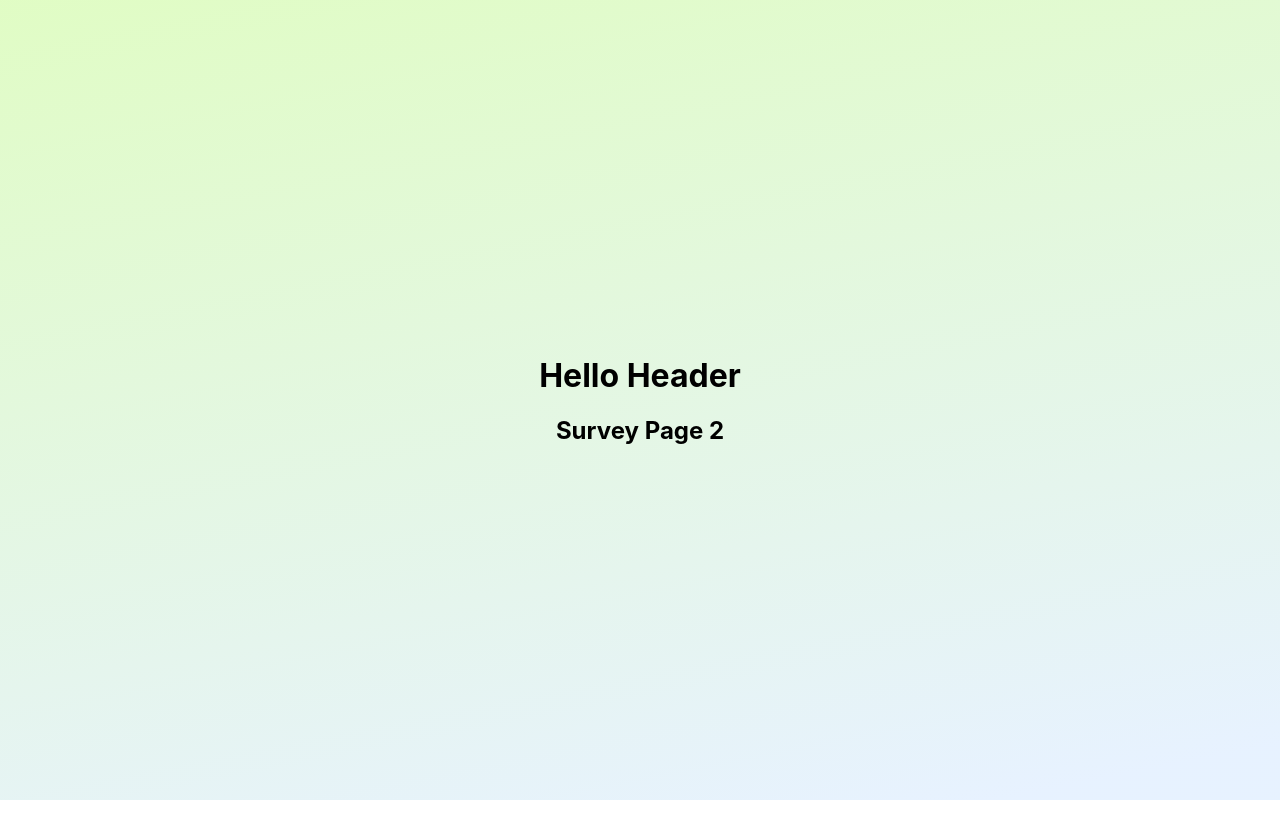
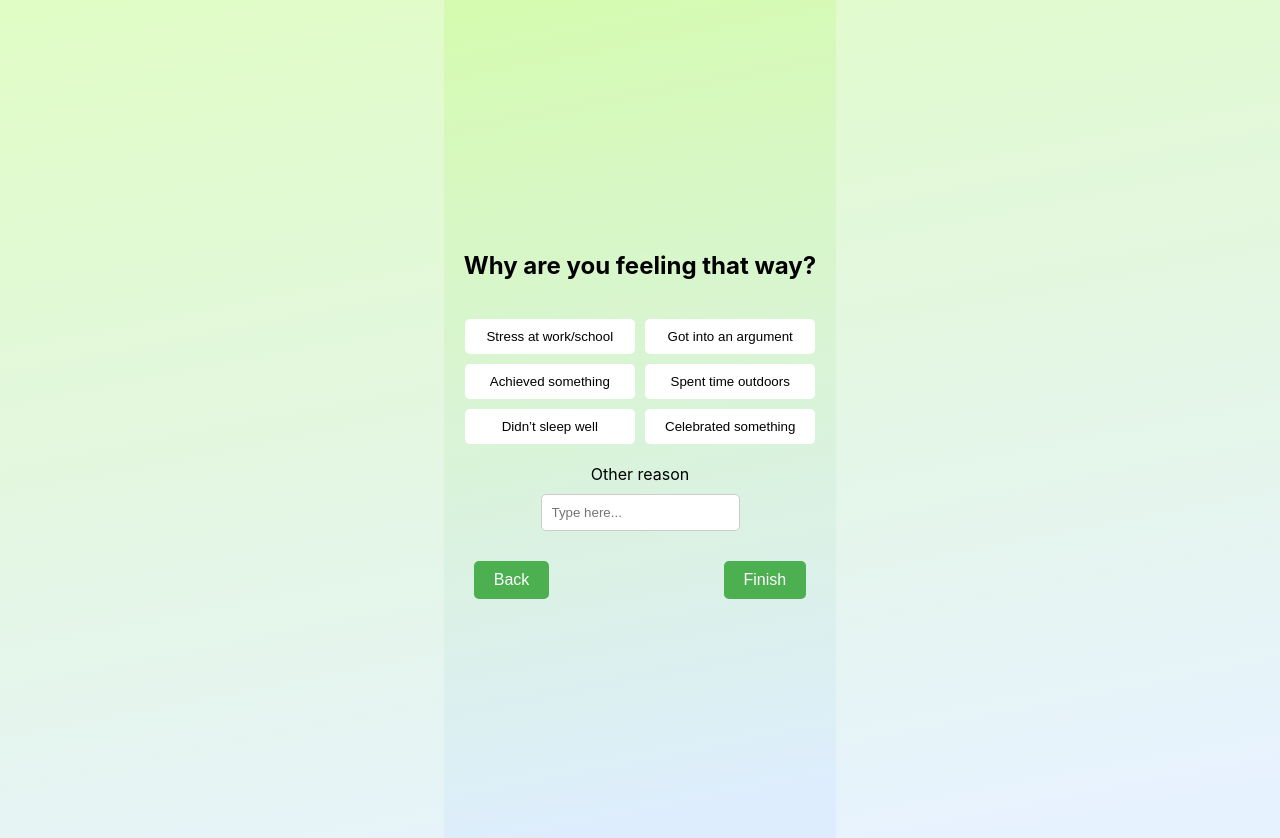
Before and after one commit to lillykml/client, a React (Create React App) app: page /survey2 in a window 1280 px wide. Before the commit the page ends 800 px from the top, so only its background shows below. Built offline with nearby package versions, Linux system fonts and the light colour scheme; the HTML template or start-up script is replaced by a standard one.

Commit message:
added survey2 page

```diff
--- a/src/Pages/survey1.css
+++ b/src/Pages/survey1.css
@@ -12,20 +12,19 @@
   }
 
   .moodButton {
-    margin: 10px;
     border: none;
     background: none;
     cursor: pointer;
   }
 
-  .moodButton.selected img {
-    border: 2px solid black; /* Choose the border color when selected */
+  .moodButton .selected img {
+    border: 2px solid #89CF3C; /* Choose the border color when selected */
 
 }
 
   .moodButton img {
-    width: 75px;
-    height: 75px;
+    width: 100px;
+    height: 100px;
   }
 
   .customButton {
@@ -42,6 +41,10 @@
     cursor: pointer;
   }
 
+  #test{
+    background-color: grey;
+  }
+
   .customButton:hover {
     background-color: #45a049;
   }
--- /dev/null
+++ b/src/Pages/survey2.css
@@ -0,0 +1,73 @@
+.reasonsContainer {
+    background: linear-gradient(169deg, rgba(203, 252, 150, 0.60) -6.94%, rgba(215, 233, 255, 0.60) 94.66%);
+    height: 100vh;
+    display: flex;
+    flex-direction: column;
+    align-items: center;
+    justify-content: center;
+    padding: 20px;
+}
+
+.reasonsButtons {
+    display: grid;
+    grid-template-columns: 1fr 1fr;
+    gap: 10px;
+    margin-top: 20px;
+}
+
+.reasonsButtons button {
+    padding: 10px 20px;
+    border: none;
+    background-color: #fff;
+    border-radius: 5px;
+    cursor: pointer;
+}
+
+.reasonsButtons .selected {
+    border: 2px solid #89CF3C;
+  }
+
+.otherReason {
+    display: flex;
+    flex-direction: column;
+    margin-top: 20px;
+}
+
+.otherReason label {
+    margin-bottom: 10px;
+}
+
+.otherReason input {
+    padding: 10px;
+    border-radius: 5px;
+    border: 1px solid #ccc;
+}
+
+.navigationButtons {
+    display: flex;
+    justify-content: space-between;
+    margin-top: 20px;
+    width: 100%;
+}
+
+.navigationButtons button {
+    padding: 10px 20px;
+    border: none;
+    background-color: #fff;
+    border-radius: 5px;
+    cursor: pointer;
+}
+
+.navigationButtons .customButton {
+    margin: 10px;
+    padding: 10px 20px;
+    border: none;
+    background-color: #4CAF50; /* Green */
+    color: white;
+    text-align: center;
+    text-decoration: none;
+    display: inline-block;
+    font-size: 16px;
+    transition-duration: 0.4s;
+    cursor: pointer;
+  }
--- a/src/pages/Survey1.js
+++ b/src/pages/Survey1.js
@@ -1,4 +1,5 @@
 import Header from '../components/Header';
+import { useNavigate } from 'react-router-dom'; // import useNavigate from react-router-dom
 import React, { useState } from 'react';
 import './survey1.css';
 
@@ -17,7 +18,7 @@ const MoodButton = ({ mood, currentMood, setMood }) => {
 };
 
   // CustomButton Component
-  const CustomButton = ({ text, navigateTo }) => {
+  const CustomButton = ({ text, navigateTo}) => {
     return (
       <button className="customButton" onClick={navigateTo}>
         {text}
@@ -27,14 +28,17 @@ const MoodButton = ({ mood, currentMood, setMood }) => {
 
 const Survey1 = () => {
 
-    const [mood, setMood] = useState(null);
+  const navigate = useNavigate(); // useNavigate hook for navigation
+  const [mood, setMood] = useState(null);
 
-    const navigateToNextQuestion = () => {
-      // Navigate to another question or main page based on the mood
-      if (mood) {
-        window.location.href = '/nextPage';
-      }
-    };
+  const navigateToNextPage = () => {
+          navigate('/survey2'); // navigate to Survey2 component if mood is set
+  };
+
+  const closeSurvey = () => {
+      navigate('/home'); // navigate to Home component
+  };
+
 
     return(
         <div>
@@ -48,8 +52,8 @@ const Survey1 = () => {
                     <MoodButton mood="Average" currentMood={mood} setMood={setMood} />
                 </div>
                 <div className="buttonOptions">
-                    <CustomButton text="Skip" navigateTo={navigateToNextQuestion} />
-                    <CustomButton text="Next" navigateTo={navigateToNextQuestion} />
+                    <CustomButton text="Skip" navigateTo={closeSurvey} /> {/* Skip navigates to Home */}
+                    <CustomButton text="Next" navigateTo={navigateToNextPage} />
                 </div>
                 </div>
              </div>
--- a/src/pages/Survey2.js
+++ b/src/pages/Survey2.js
@@ -1,12 +1,64 @@
-import Header from '../components/Header'
+import { useNavigate } from 'react-router-dom';
+import React, { useState } from 'react';
+import './survey2.css';
+
+// CustomButton Component
+const CustomButton = ({ text, navigateTo }) => {
+  return (
+    <button className="customButton" onClick={navigateTo}>
+      {text}
+    </button>
+  );
+};
 
 const Survey2 = () => {
-    return(
-        <div>
-            <Header />
-            <h2>Survey Page 2</h2>
+  const [selectedReasons, setSelectedReasons] = useState([]);
+  const [otherReason, setOtherReason] = useState('');
+
+  const handleReasonClick = (reason) => {
+    if (selectedReasons.includes(reason)) {
+      setSelectedReasons(prevReasons => prevReasons.filter(r => r !== reason));
+    } else {
+      setSelectedReasons(prevReasons => [...prevReasons, reason]);
+    }
+  };
+
+  const navigate = useNavigate();
+
+  const navigateToPreviousPage = () => {
+    navigate('/survey1');
+  };
+
+  const closeSurvey = () => {
+    navigate('/home');
+  };
+
+  return (
+    <div>
+      <div className="reasonsContainer">
+        <h2>Why are you feeling that way?</h2>
+        <div className="reasonsButtons">
+          {["Stress at work/school", "Got into an argument", "Achieved something", "Spent time outdoors", "Didn’t sleep well", "Celebrated something"].map(reason => (
+            <button
+              key={reason}
+              className={selectedReasons.includes(reason) ? 'selected' : ''}
+              onClick={() => handleReasonClick(reason)}
+            >
+              {reason}
+            </button>
+          ))}
         </div>
-    )
-}
+        <div className="otherReason">
+          <label>Other reason</label>
+          <input type="text" value={otherReason} onChange={e => setOtherReason(e.target.value)} placeholder="Type here..." />
+        </div>
+        <div className="navigationButtons">
+          <CustomButton text="Back" navigateTo={navigateToPreviousPage} />
+          <CustomButton text="Finish" navigateTo={closeSurvey} />
+        </div>
+      </div>
+    </div>
+  );
+};
 
 export default Survey2;
```
